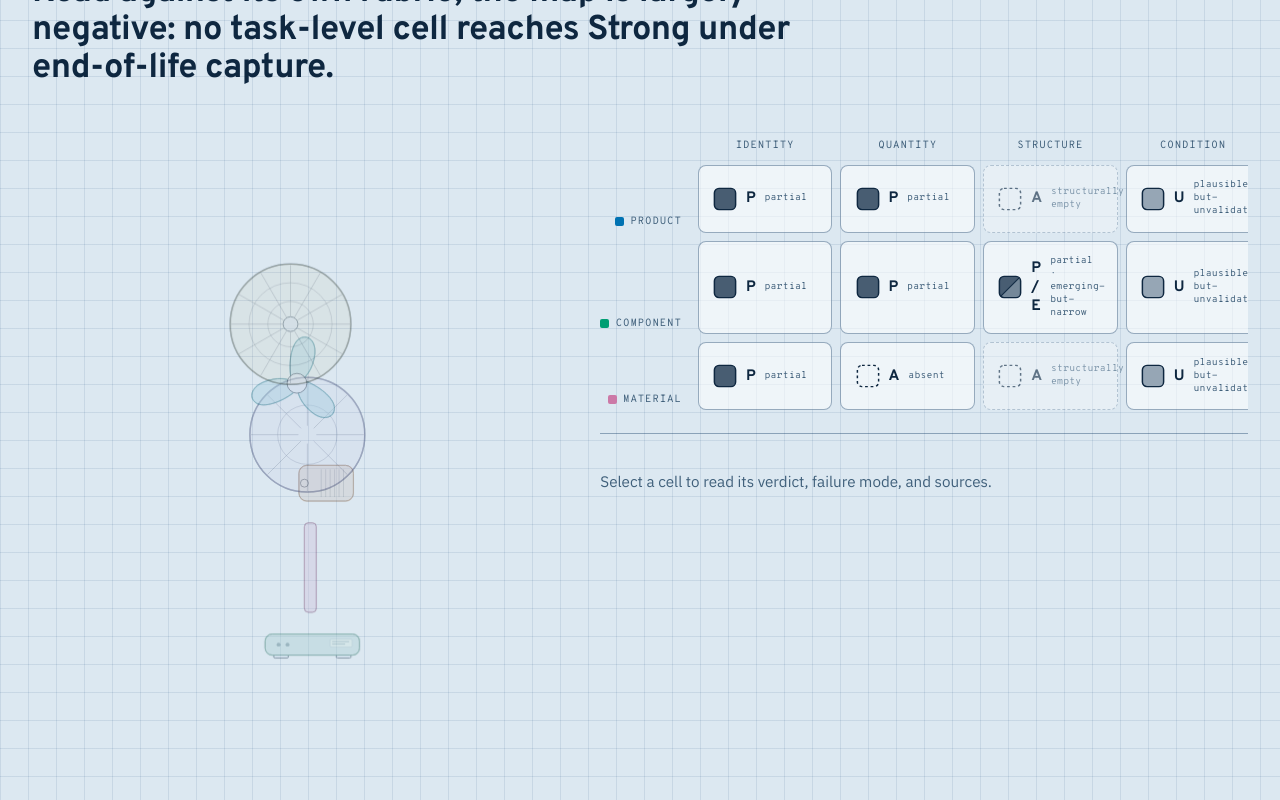
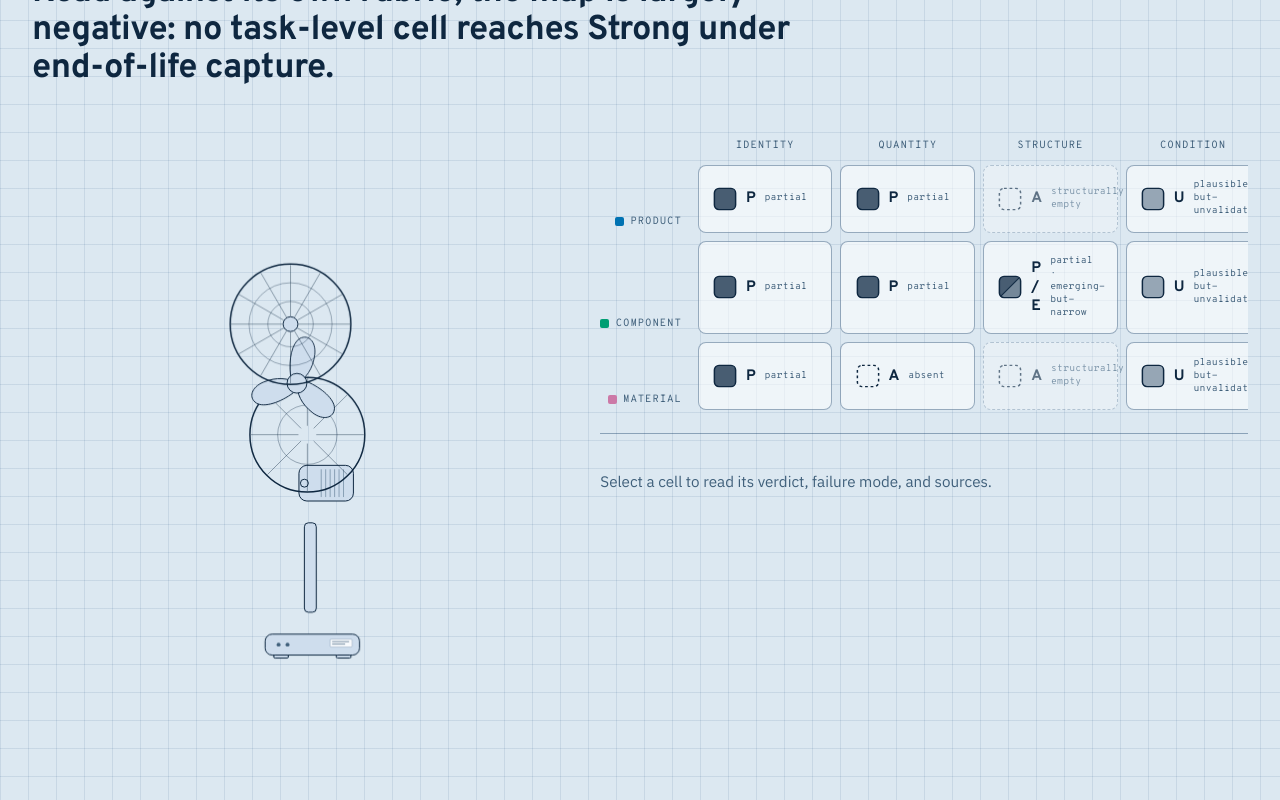
Before and after one commit to simonvanlierde/cv-ie-taxonomy, a React (Vite) app: page / in a window 1280 px wide. Shown: the part 3760-4560 px from the top of the page. Built offline with nearby package versions, Linux system fonts and the light colour scheme.

Commit message:
fix(explorable): drop the diagram tint, isolate the morph, and tidy highlight/detail state

```diff
--- a/src/CvTaxonomy.css
+++ b/src/CvTaxonomy.css
@@ -186,7 +186,7 @@
     opacity 0.18s,
     filter 0.18s;
 }
-.cvt-fan[data-diagram="true"] [data-part]:not([data-highlight="true"]) {
+.cvt-fan[data-diagram="true"][data-has-selection] [data-part]:not([data-highlight="true"]) {
   opacity: 0.4;
 }
 .cvt-fan[data-diagram="true"] [data-part][data-highlight="true"] {
@@ -1038,6 +1038,12 @@
     view-transition-name: none;
   }
 }
+/* the inline detail (Explorable) has no morph target — without this it would
+   claim the same view-transition-name as the act-one modal's header glyph
+   whenever both are mounted, and the browser silently skips the transition */
+.cvt-inline-detail .cvt-glyphbox {
+  view-transition-name: none;
+}
 .cvt-subverdicts {
   list-style: none;
   margin: 0 0 1rem;
--- a/src/Explorable.tsx
+++ b/src/Explorable.tsx
@@ -28,7 +28,7 @@ export function Explorable() {
         <MiniMatrix selectedId={selected?.id ?? null} onSelect={setSelected} />
         <div className="cvt-inline-detail" aria-live="polite">
           {selected ? (
-            <DetailBody cell={selected} />
+            <DetailBody key={selected.id} cell={selected} />
           ) : (
             <p className="cvt-inline-prompt">
               Select a cell to read its verdict, failure mode, and sources.
--- a/src/Fan.tsx
+++ b/src/Fan.tsx
@@ -347,8 +347,8 @@ export function Fan({
   // a worn fan shouldn't spin merrily: hovering a Condition cell stops it
   const spinning =
     !compact && !diagram && !reduceMotion && e < 0.15 && focus?.informationType !== "Condition";
-  const segO = deco(cell("component-structure"), 0.6);
-  const matO = deco(cell("material-identity"), 0.7);
+  const segO = diagram ? 0 : deco(cell("component-structure"), 0.6);
+  const matO = diagram ? 0 : deco(cell("material-identity"), 0.7);
 
   // The twelve chips, one per taxonomy cell. `id` is looked up through cellById,
   // so a typo throws at first render rather than rendering a blank chip. Declared
@@ -456,9 +456,14 @@ export function Fan({
       className={compact ? "cvt-fan cvt-fan-compact" : "cvt-fan"}
       viewBox={compact ? "120 -40 420 910" : (viewBox ?? frameToViewBox(VIEW))}
       role="group"
-      aria-label="Exploding desk fan; the computer-vision read-outs around it open task details"
+      aria-label={
+        diagram
+          ? "Exploded desk fan diagram; the selected task's part is highlighted"
+          : "Exploding desk fan; the computer-vision read-outs around it open task details"
+      }
       preserveAspectRatio="xMidYMid meet"
       data-diagram={diagram || undefined}
+      data-has-selection={hi.size > 0 ? true : undefined}
       style={
         compact ? undefined : { transform: `perspective(1200px) rotateX(1.2deg) rotateY(${ry}deg)` }
       }
```
